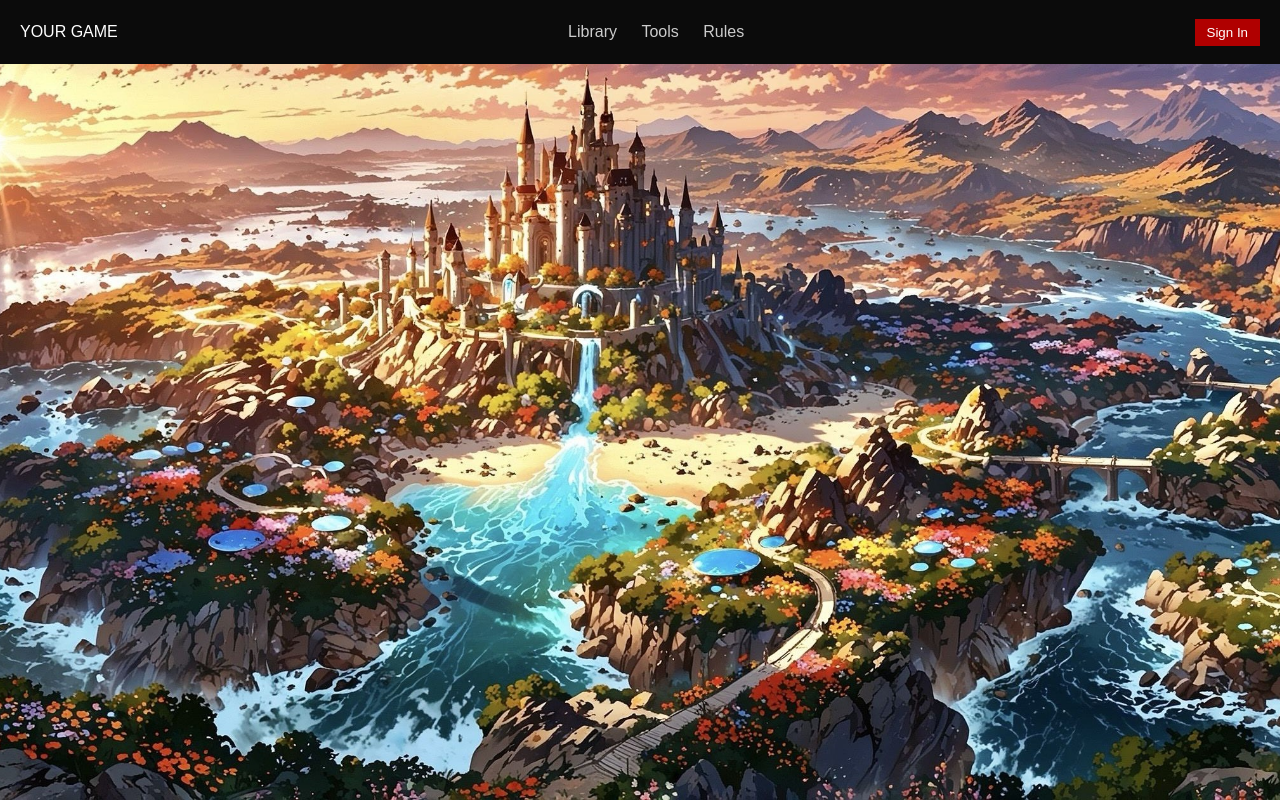
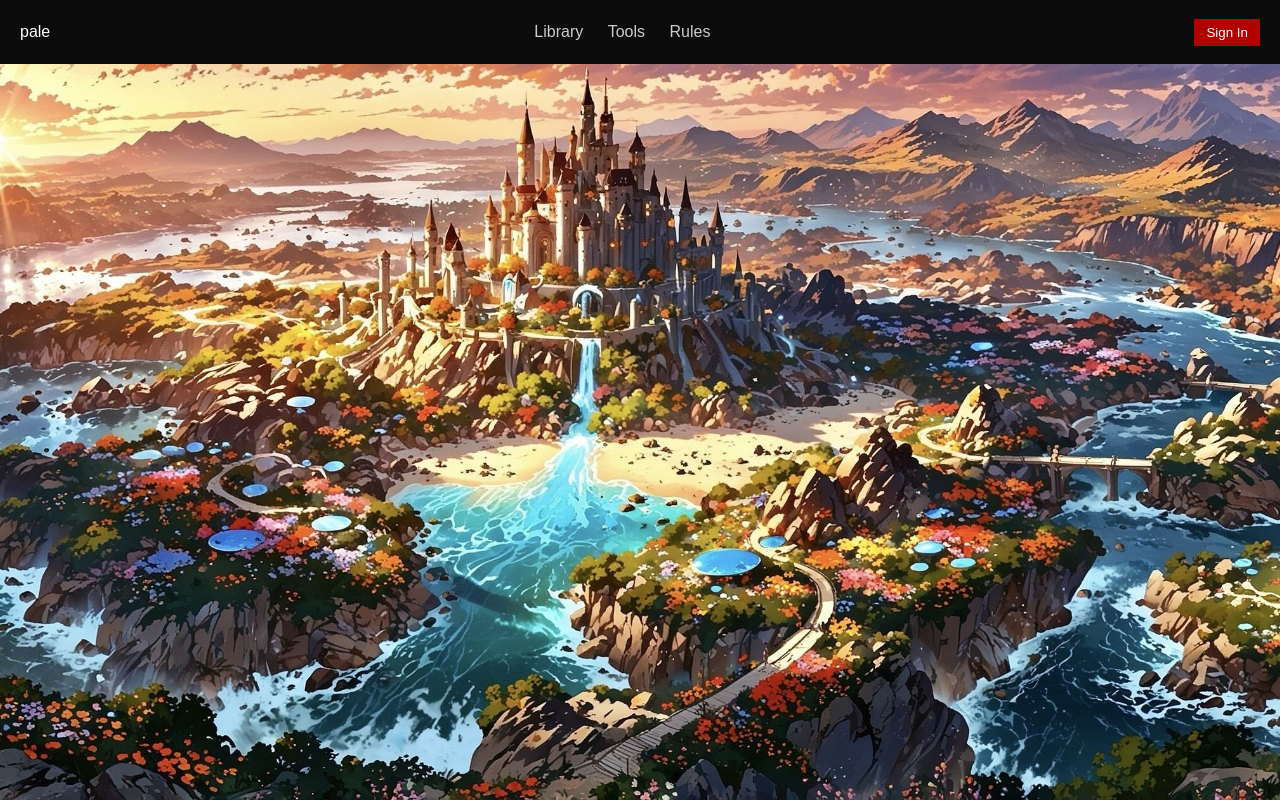
Before and after one commit to view147/dnd-web-map, a website: page index.html in a window 1280 px wide. Drawn offline with Linux system fonts and the light colour scheme.

Commit message:
Update index.html

```diff
--- a/index.html
+++ b/index.html
@@ -9,7 +9,7 @@
 
   <!-- แถบด้านบน -->
   <header class="top-bar">
-    <div class="logo">YOUR GAME</div>
+    <div class="logo"> pale </div>
 
     <nav class="menu">
       <span>Library</span>
```
